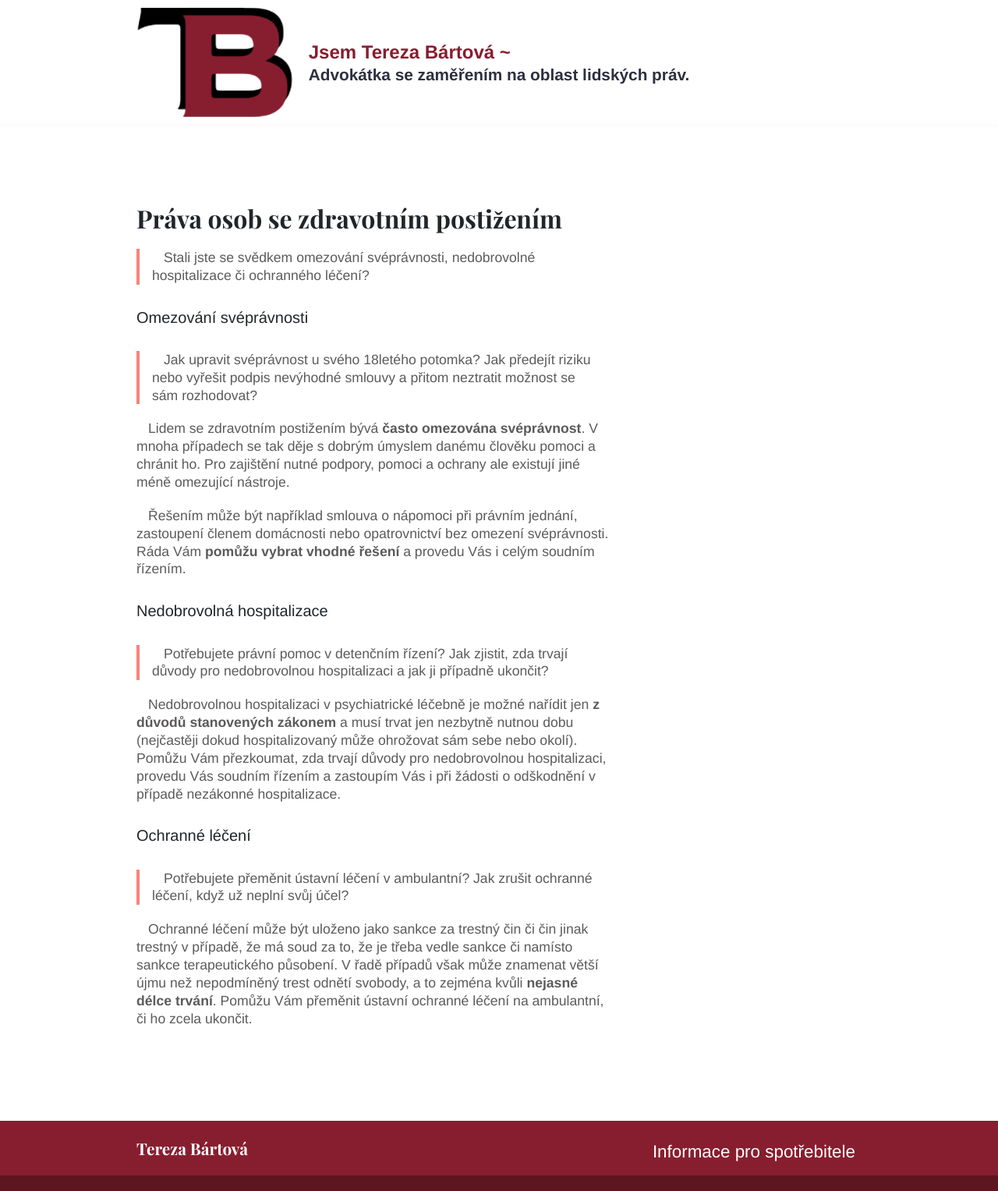
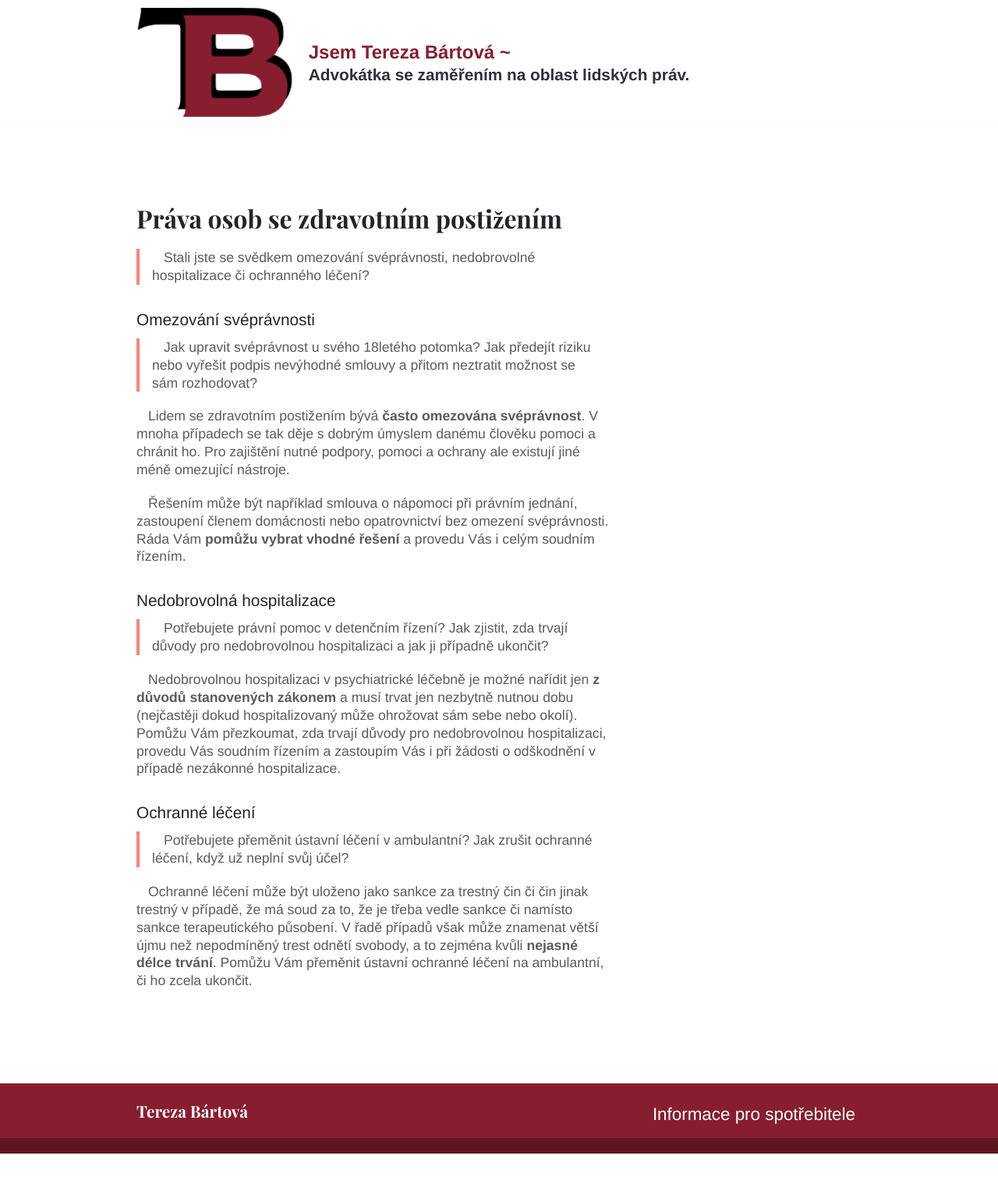
Before and after one commit to terezabartova/terezabartova.github.io, a Jekyll site: the page built from _services/prava-osob.md, in a window 1280 px wide. Shown: the whole page at 78% size. Built offline with Jekyll 4.4.1, drawn with Linux system fonts in a browser that asks for light colours; after the commit the page ends 1479 px from its top, so only the background shows below that.

```diff
--- a/_sass/components/_content.scss
+++ b/_sass/components/_content.scss
@@ -27,22 +27,22 @@
   }
   h1 {
     font-family: $font-family-base;
-    font-size: 20px;
-    line-height: 1.26;
+    font-size: 1.4rem;
+    line-height: 1.4;
     font-weight: normal;
     margin-top: 30px;
     margin-bottom: 30px;
   }
   h2 {
     font-family: $font-family-base;
-    font-size: 16px;
+    font-size: 1.3rem;
     font-weight: normal;
     line-height: 1.4;
     margin-top: 30px;
   }
   h3 {
     font-family: $font-family-base;
-    font-size: 14px;
+    font-size: 1.2rem;
     line-height: 1.4;
     font-weight: normal;
     margin-top: 30px;
--- a/_services/prava-osob.md
+++ b/_services/prava-osob.md
@@ -6,7 +6,7 @@ weight: 1
 
 > Stali jste se svědkem omezování svéprávnosti, nedobrovolné hospitalizace či ochranného léčení?
 
-# Omezování svéprávnosti
+## Omezování svéprávnosti
 
 > Jak upravit svéprávnost u svého 18letého potomka? Jak předejít riziku nebo vyřešit podpis nevýhodné smlouvy a přitom neztratit možnost se sám rozhodovat?
 
@@ -14,13 +14,13 @@ Lidem se zdravotním postižením bývá **často omezována svéprávnost**. V
 
 Řešením může být například smlouva o nápomoci při právním jednání, zastoupení členem domácnosti nebo opatrovnictví bez omezení svéprávnosti. Ráda Vám **pomůžu vybrat vhodné řešení** a provedu Vás i celým soudním řízením.
 
-# Nedobrovolná hospitalizace
+## Nedobrovolná hospitalizace
 
 > Potřebujete právní pomoc v detenčním řízení? Jak zjistit, zda trvají důvody pro nedobrovolnou hospitalizaci a jak ji případně ukončit?
 
 Nedobrovolnou hospitalizaci v psychiatrické léčebně je možné nařídit jen **z důvodů stanovených zákonem** a musí trvat jen nezbytně nutnou dobu (nejčastěji dokud hospitalizovaný může ohrožovat sám sebe nebo okolí). Pomůžu Vám přezkoumat, zda trvají důvody pro nedobrovolnou hospitalizaci, provedu Vás soudním řízením a zastoupím Vás i při žádosti o odškodnění v případě nezákonné hospitalizace.
 
-# Ochranné léčení
+## Ochranné léčení
 
 > Potřebujete přeměnit ústavní léčení v ambulantní? Jak zrušit ochranné léčení, když už neplní svůj účel?
 
```
